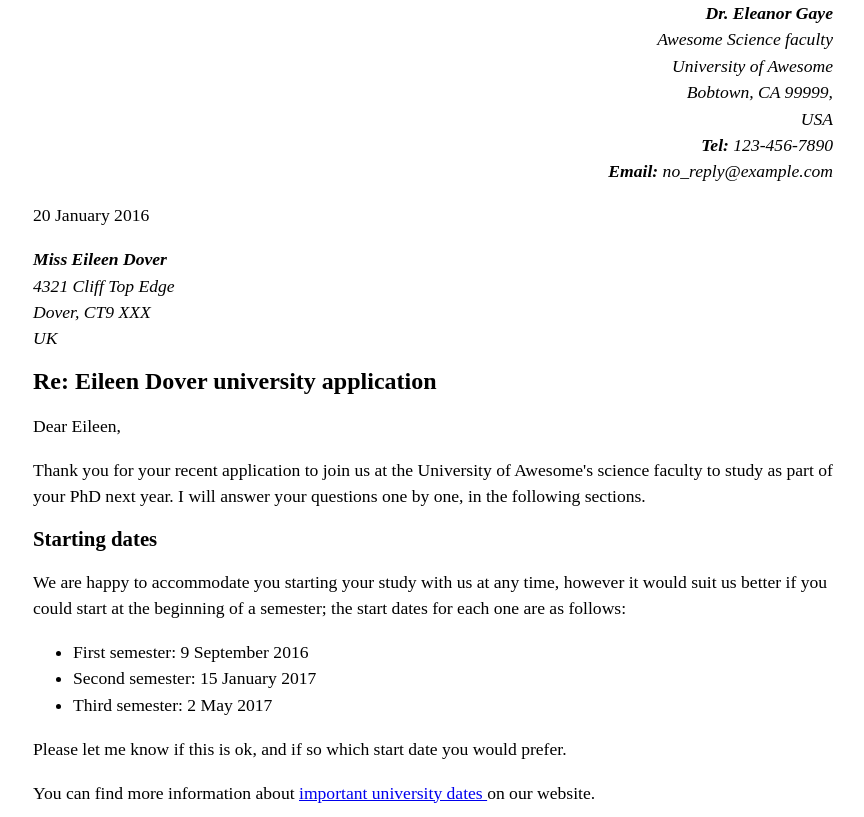
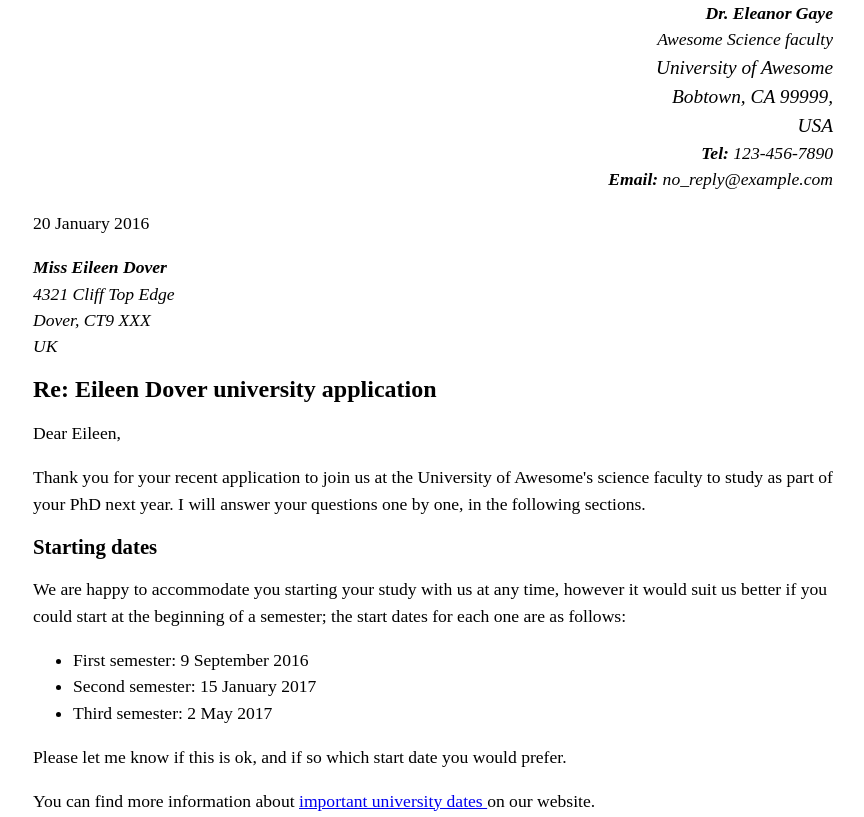
Before and after one commit to SeaWarden/cs408-lab3, a website: page index.html in a window 1280 px wide. Shown: the top 817 px of the page, without its empty margins (207-1071 px from the left). Drawn offline with Linux system fonts and the light colour scheme.

Commit message:
added address tags

```diff
--- a/index.html
+++ b/index.html
@@ -16,9 +16,11 @@
   <ol class="sender-column">
     <li><strong>Dr. Eleanor Gaye</strong></li>
     <li>Awesome Science faculty</li>
+    <address>
       <li>University of Awesome</li>
       <li>Bobtown, CA 99999,</li>
       <li>USA</li>
+    </address>
     <li><strong>Tel:</strong> 123-456-7890</li>
     <li><strong>Email:</strong> no_reply@example.com</li>
   </ol>
@@ -28,9 +30,11 @@
   <!--Recipient Column-->
   <ol class="recipient-column">
     <li><strong>Miss Eileen Dover</strong></li>
+    <active>
       <li>4321 Cliff Top Edge</li>
       <li>Dover, CT9 XXX</li>
       <li>UK</li>
+    </active>
   </ol>
 
   <!--Subject Line-->
```
Lines whose indentation alone changed are shown as unchanged.
